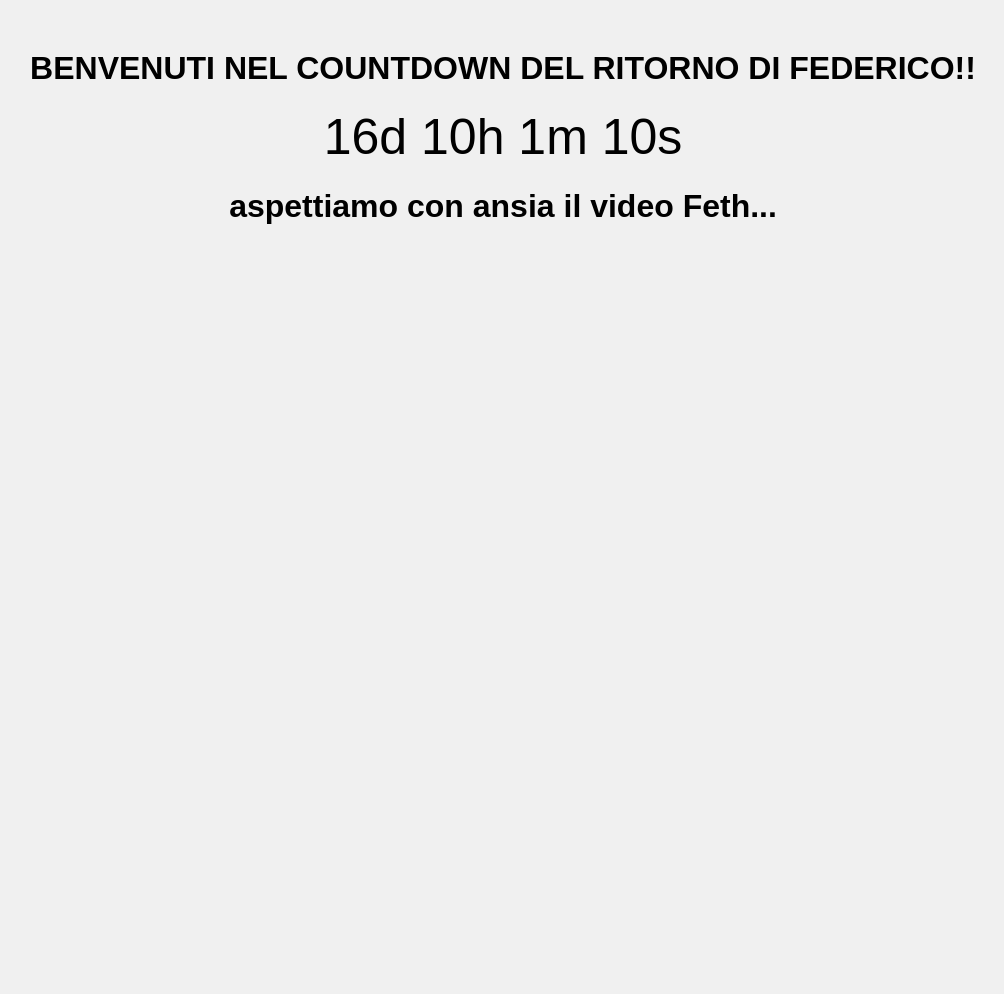
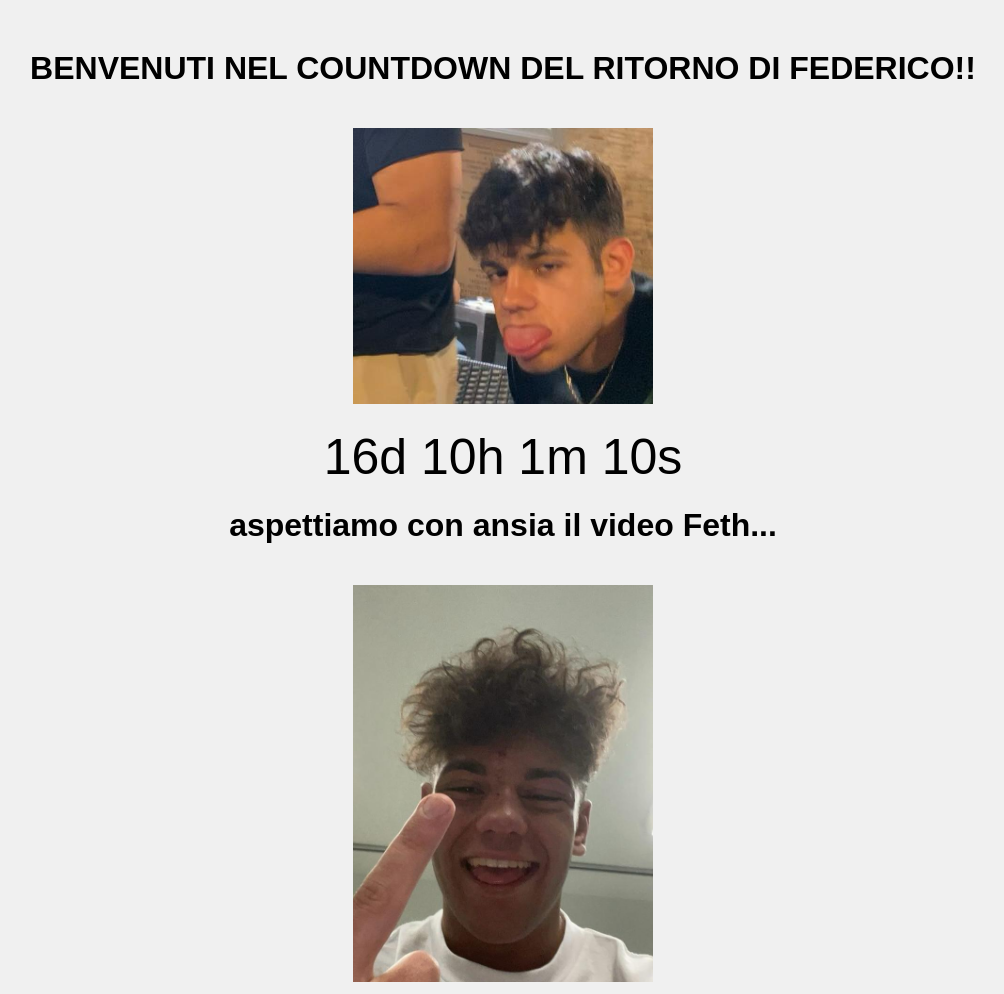
Before and after one commit to DanieleCasciano/multiplacrashcntwdn, a plain HTML site: page index.html in a window 1280 px wide. Shown: the whole page, without its empty margins (137-1141 px from the left). Before the commit the page ends 800 px from the top, so only its background shows below. Drawn offline with Linux system fonts and the light colour scheme.

Commit message:
Add files via upload

```diff
--- a/index.html
+++ b/index.html
@@ -1,4 +1,3 @@
-
 <!DOCTYPE html>
 <html lang="it">
 <head>
@@ -15,12 +14,24 @@
             font-size: 50px;
             margin-top: 20px;
         }
+        img {
+            width: 300px; /* Cambia questa dimensione secondo necessità */
+            margin-top: 20px;
+        }
     </style>
 </head>
 <body>
     <h1>BENVENUTI NEL COUNTDOWN DEL RITORNO DI FEDERICO!!</h1>
+    <!-- Aggiungi una prima immagine -->
+    <img src="federico1.jpg" alt="Immagine di Federico">
+
     <div id="countdown"></div>
+
     <h1>aspettiamo con ansia il video Feth...</h1>
+
+    <!-- Aggiungi una seconda immagine -->
+    <img src="federico2.jpg" alt="Un'altra immagine di Federico">
+
     <script>
         // Set the date we're counting down to
         var countDownDate = new Date("Jul 4, 2024 23:59:59").getTime();
```
